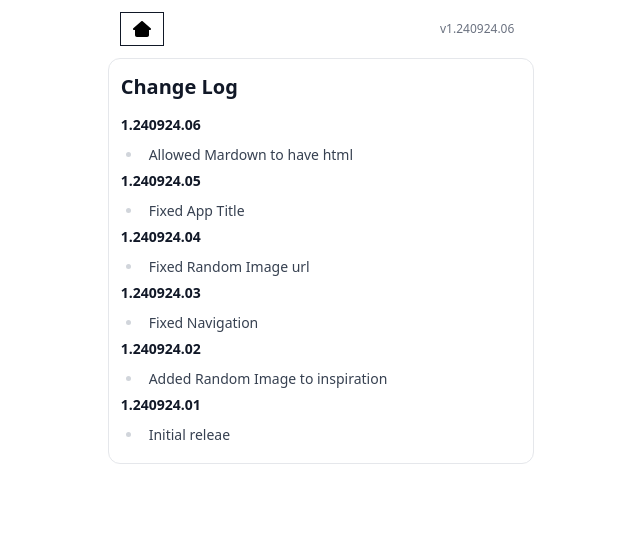
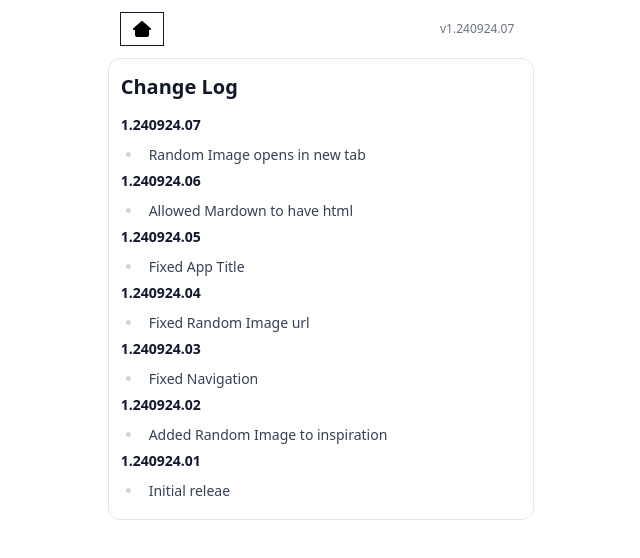
Before and after one commit to matalina/prompt-generator, a Svelte app: page /change-log in a window 1280 px wide. Shown: the top 558 px of the page, without its empty margins (319-959 px from the left). Built offline with nearby package versions, Linux system fonts and the light colour scheme.

Commit message:
updated random image

```diff
--- a/src/App.svelte
+++ b/src/App.svelte
@@ -20,7 +20,7 @@
         </Link>
       </div>
       <Link class="text-xs text-gray-500 p-2" to="/change-log">
-        v1.240924.06
+        v1.240924.07
       </Link>
     </nav>
     <section>
--- a/src/components/pages/ChangeLog.svelte
+++ b/src/components/pages/ChangeLog.svelte
@@ -5,6 +5,13 @@
 <div class="prose border p-3 mb-3 rounded-xl">
   <h3>Change Log</h3>
 
+  <Markdown
+  small={true}
+  markdown={`
+#### 1.240924.07
+* Random Image opens in new tab
+`}
+/>
   <Markdown
   small={true}
   markdown={`
--- a/src/lib/prompts.ts
+++ b/src/lib/prompts.ts
@@ -530,5 +530,5 @@ export async function getRandomImage() {
       method: 'get',
     });
     const data = await response.json();
-    return `[![](${data.urls.regular})](${data.links.html})`;
+    return `<a href="${data.links.html}" target="_blank"><img src="${data.urls.regular}" alt="" /></a>`;
 }
```
